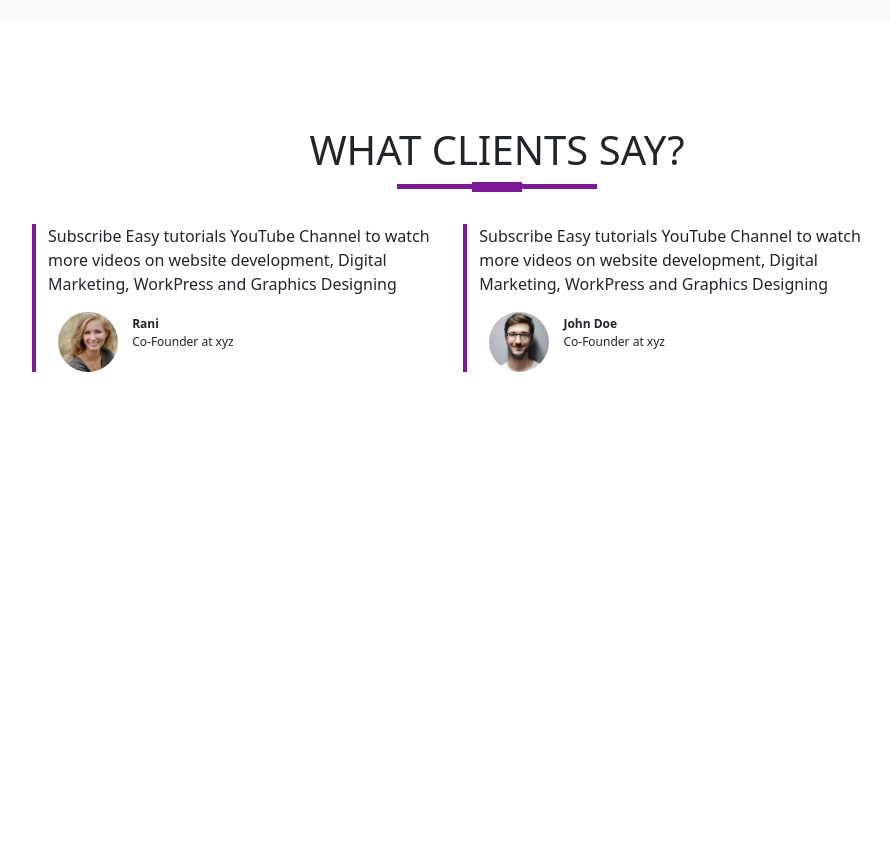
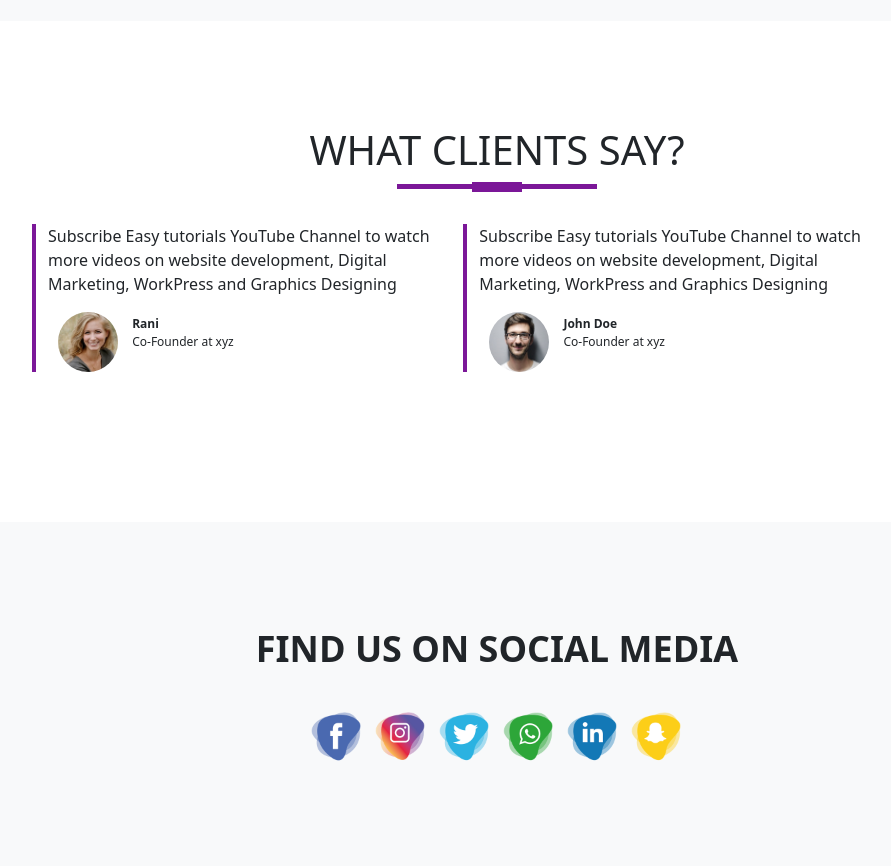
Before and after one commit to roniahamed/Agency-website, a plain HTML site: page index.html in a window 1280 px wide. Shown: the part 1795-2661 px from the top of the page, without its empty margins (143-1034 px from the left). Before the commit the page ends 2317 px from the top, so only its background shows below. Drawn offline with nearby package versions, Linux system fonts and the light colour scheme.

Commit message:
Social Media

```diff
--- a/index.html
+++ b/index.html
@@ -121,6 +121,9 @@
     </section>
 
 
+
+    <!-- ---------Testimonials Section -->
+
     <section id="testimonials">
         <div class="container">
             <p class="title text-center h1">WHAT CLIENTS SAY?</p>
@@ -143,6 +146,25 @@
         </div>
     </section>
 
+
+    <!------------ Social Media section ----------->
+
+    <section id="social-media">
+        <div class="container text-center">
+            <p>FIND US ON SOCIAL MEDIA</p>
+            <div class="social-icons">
+                <a href="#"> <img src="img/facebook-icon.png" alt=""></a>
+                <a href="#"> <img src="img/instagram-icon.png" alt=""></a>
+                <a href="#"> <img src="img/twitter-icon.png" alt=""></a>
+                <a href="#"> <img src="img/whatsapp-icon.png" alt=""></a>
+                <a href="#"> <img src="img/linkedin-icon.png" alt=""></a>
+                <a href="#"> <img src="img/snapchat-icon.png" alt=""></a>
+            </div>
+        </div>
+    </section>
+
+
+
     <script src="https://cdn.jsdelivr.net/npm/@popperjs/core@2.11.8/dist/umd/popper.min.js"
         integrity="sha384-I7E8VVD/ismYTF4hNIPjVp/Zjvgyol6VFvRkX/vR+Vc4jQkC+hVqc2pM8ODewa9r"
         crossorigin="anonymous"></script>
--- a/style.css
+++ b/style.css
@@ -175,3 +175,26 @@ body {
     display: inline-block;
     font-size: 12px;
 }
+
+
+/*   social-media Section */
+
+#social-media {
+    background: #f8f9fa;
+    padding: 100px 0;
+}
+
+#social-media p {
+    font-size: 36px;
+    font-weight: 600;
+    margin-bottom: 30px;
+}
+
+.social-icons img {
+    width: 60px;
+    transition: .5s;
+}
+
+.social-icons :hover img {
+    transform: translateY(-10px);
+}
```
